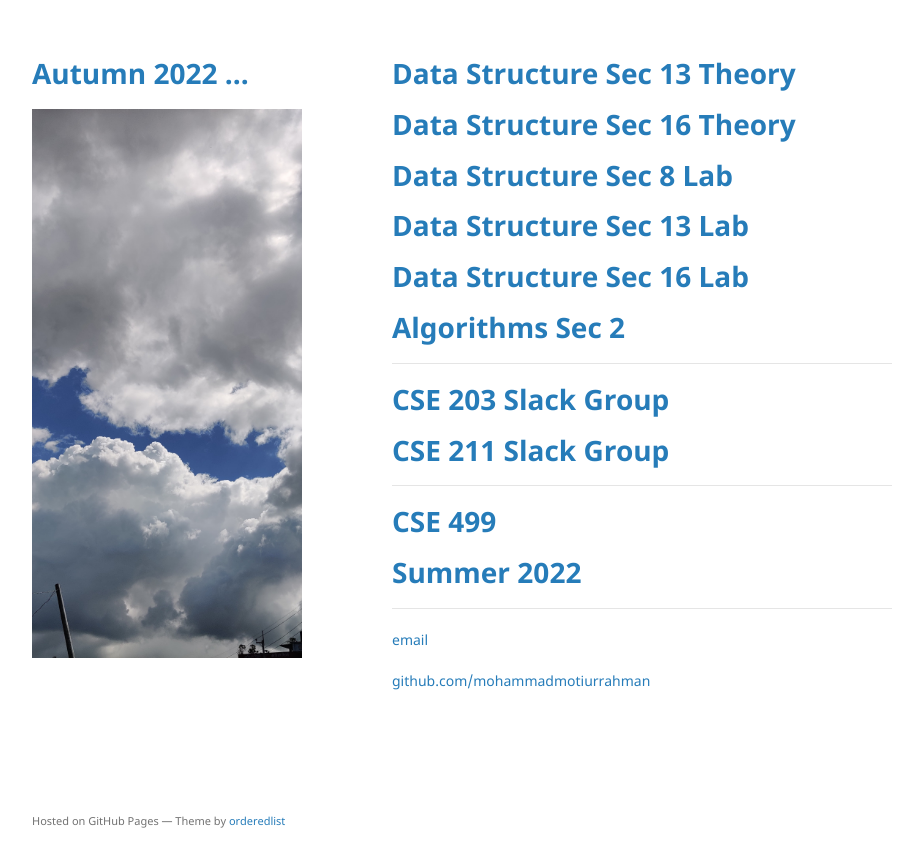
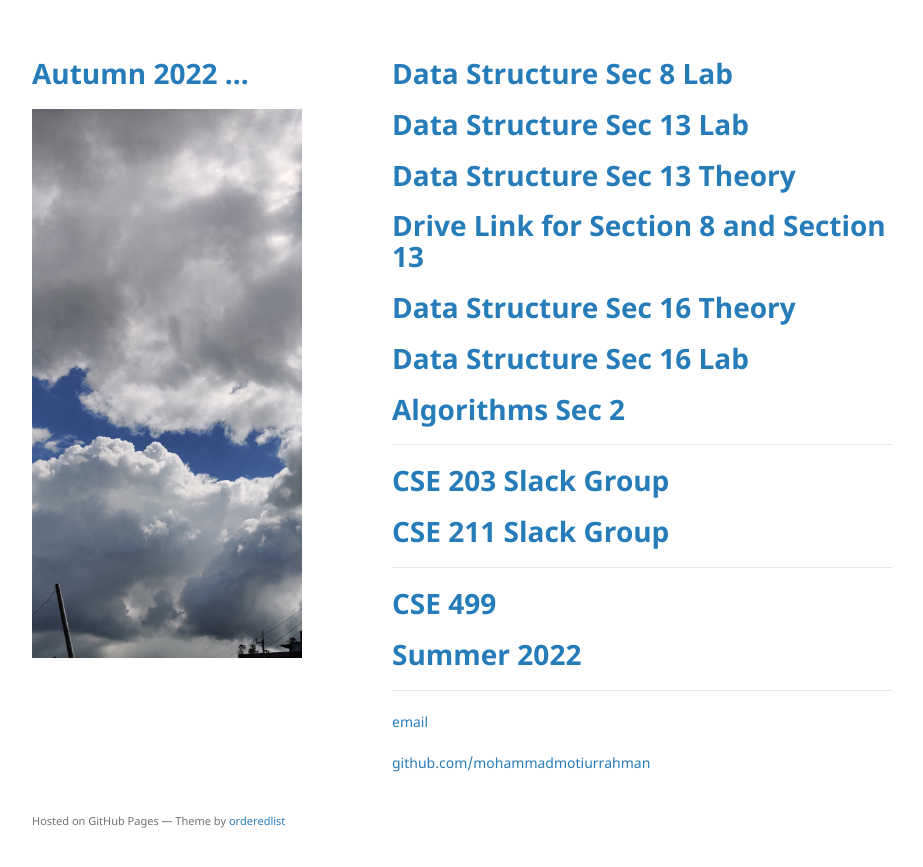
Before and after one commit to mohammadmotiurrahman/mohammadmotiurrahman.github.io, a Jekyll site: the page built from index.md, in a window 1280 px wide. Shown: the top 867 px of the page, without its empty margins (178-1101 px from the left). Built offline with Jekyll 4.4.1, drawn with Linux system fonts in a browser that asks for light colours; our own code applies the rules of GitHub Pages for plain Markdown files.

Commit message:
Update index.md

```diff
--- a/index.md
+++ b/index.md
@@ -1,9 +1,11 @@
-
-# [Data Structure Sec 13 Theory](https://mohammadmotiurrahman.github.io/cse203_13)
-# [Data Structure Sec 16 Theory](https://mohammadmotiurrahman.github.io/cse203_16)
 
 # [Data Structure Sec 8 Lab](https://mohammadmotiurrahman.github.io/cse203_8L)
 # [Data Structure Sec 13 Lab](https://mohammadmotiurrahman.github.io/cse203_13L)
+# [Data Structure Sec 13 Theory](https://mohammadmotiurrahman.github.io/cse203_13)
+# [Drive Link for Section 8 and Section 13](https://drive.google.com/drive/folders/10fW4uC57ErceiyXK2ZZGZN2LmeDABelm?usp=sharing)
+
+
+# [Data Structure Sec 16 Theory](https://mohammadmotiurrahman.github.io/cse203_16)
 # [Data Structure Sec 16 Lab](https://mohammadmotiurrahman.github.io/cse203_16L)
 
 
```
